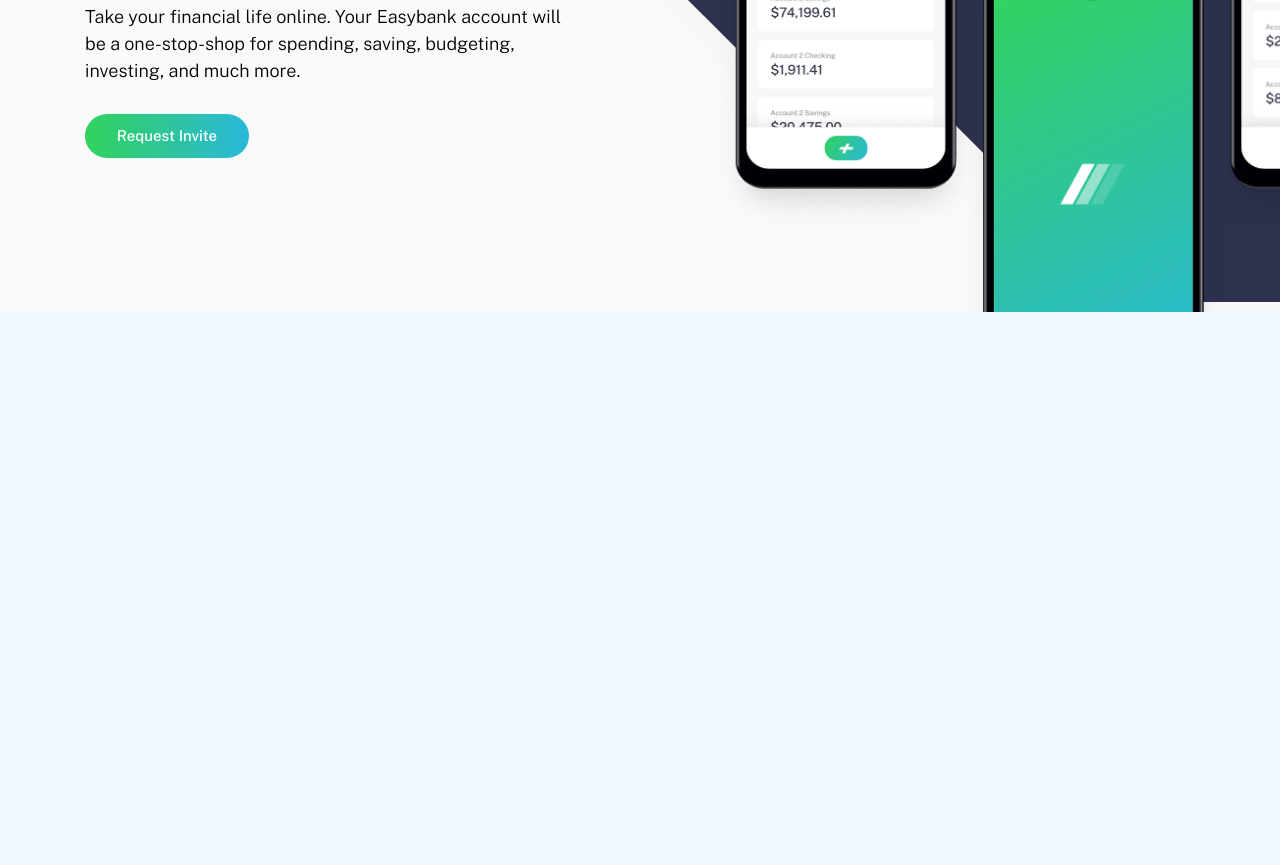
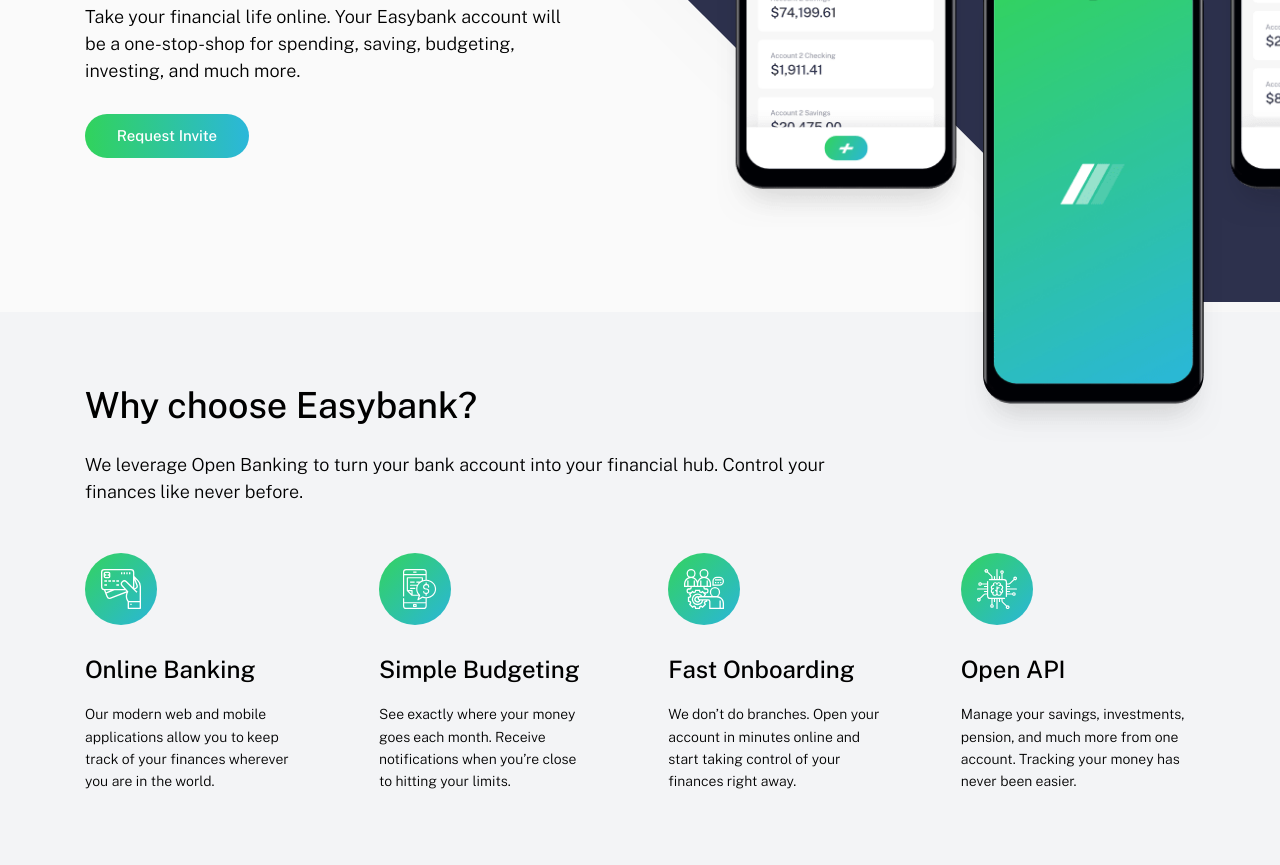
Before and after one commit to MGCodesBR/easybank, a website: page src/index.html in a window 1280 px wide. Shown: the part 418-1283 px from the top of the page. Before the commit the page ends 800 px from the top, so only its background shows below. Drawn offline with nearby package versions, Linux system fonts and the light colour scheme.

Commit message:
Implemented Features component

```diff
--- a/src/index.html
+++ b/src/index.html
@@ -72,6 +72,54 @@
         </section>
 
         <!--========== FEATURES ==========-->
+        <section class="section -feature">
+            <div class="main-feature">
+                <div class="feature-intro">
+                    <h2 class="title">Why choose Easybank?</h2>
+                    <p class="description">
+                        We leverage Open Banking to turn your bank account into your financial hub. Control your finances like never before.
+                    </p>
+                </div>
+                <div class="grid">
+                    <div class="feature-item">
+                        <div class="icon">
+                            <img src="assets/icon-online.svg" alt="Icon Online">
+                        </div>
+                        <h3 class="title">Online Banking</h3>
+                        <p class="description">
+                            Our modern web and mobile applications allow you to keep track of your finances wherever you are in the world.
+                        </p>
+                    </div>
+                    <div class="feature-item">
+                        <div class="icon">
+                            <img src="assets/icon-budgeting.svg" alt="Icon Budgeting">
+                        </div>
+                        <h3 class="title">Simple Budgeting</h3>
+                        <p class="description">
+                            See exactly where your money goes each month. Receive notifications when you’re close to hitting your limits.
+                        </p>
+                    </div>
+                    <div class="feature-item">
+                        <div class="icon">
+                            <img src="assets/icon-onboarding.svg" alt="Icon Onboarding">
+                        </div>
+                        <h3 class="title">Fast Onboarding</h3>
+                        <p class="description">
+                            We don’t do branches. Open your account in minutes online and start taking control of your finances right away.
+                        </p>
+                    </div>
+                    <div class="feature-item">
+                        <div class="icon">
+                            <img src="assets/icon-api.svg" alt="Icon API">
+                        </div>
+                        <h3 class="title">Open API</h3>
+                        <p class="description">
+                            Manage your savings, investments, pension, and much more from one account. Tracking your money has never been easier.
+                        </p>
+                    </div>
+                </div>
+            </div>
+        </section>
 
         <!--========== ARTICLES ==========-->
 
--- a/src/scss/5-objects/section.scss
+++ b/src/scss/5-objects/section.scss
@@ -13,5 +13,8 @@
    &.-hero {
       background-color: $color-veryLightGray;
    }
+   &.-feature {
+      background-color: $color-lightGrayishBlue;
+   }
 
 }
--- /dev/null
+++ b/src/scss/6-components/main-feature.scss
@@ -0,0 +1,103 @@
+.main-feature {
+   width: 100vw;
+   height: auto;
+   padding: 7.2rem 2rem;
+
+   > .feature-intro {
+      margin-bottom: 2.4rem;
+      text-align: center;
+      > .title {
+         font-size: $font-title-h2-sm;
+         font-weight: $font-medium;
+         line-height: 1.2;
+         margin-bottom: 2.4rem;
+         padding: 0 2.4rem;
+      }
+      > .description {
+         font-size: $font-text-md;
+         font-weight: $font-light;
+         line-height: 2;
+      }
+   }
+   > .grid {
+      gap: 3.6rem;
+      > .feature-item {
+         > .icon {
+            width: 100%;
+            height: auto;
+            display: flex;
+            justify-content: center;
+            margin-bottom: 3rem;
+         }
+         > .title {
+            font-size: $font-title-h3-sm;
+            font-weight: $font-medium;
+            margin-bottom: 2rem;
+         }
+         > .description {
+            font-size: $font-text-md;
+            font-weight: $font-light;
+            line-height: 2;
+         }
+      }
+   }
+
+   @include mq(md) {
+   padding: 7.2rem 2.4rem;
+
+      > .feature-intro {
+         text-align: left;
+         margin-bottom: 4.8rem;
+         > .title {
+            padding: 0;
+         }
+
+      }
+      > .grid {
+         gap: 2.4rem;
+         align-items: flex-start;
+         padding: 0;
+         > .feature-item {
+            text-align: left;
+            > .icon {
+               justify-content: flex-start;
+            }
+            > .description {
+               line-height: 1.6;
+            }
+         }
+      }
+
+   }
+
+   @include mq(lg) {
+      max-width: $max-lg;
+      padding: 7.2rem 0;
+      > .feature-intro {
+         > .title {
+            font-size: $font-title-h2-lg;
+         }
+         > .description {
+            width: 70%;
+            font-size: $font-text-lg;
+            line-height: 1.5;
+         }
+      }
+      > .grid {
+         gap: 3.6rem;
+         > .feature-item {
+            > .title{
+               font-size: $font-title-h3-lg;
+            }
+         }
+      }
+   }
+
+   @include mq(xl) {
+      max-width: $max-xl;
+      > .grid {
+         gap: 8rem;
+      }
+   }
+
+}
--- a/src/scss/styles.scss
+++ b/src/scss/styles.scss
@@ -25,3 +25,4 @@
 @import "6-components/main-header.scss";
 @import "6-components/main-nav.scss";
 @import "6-components/main-hero.scss";
+@import "6-components/main-feature.scss";
```
Also changed, not shown: src/css/styles.css.
